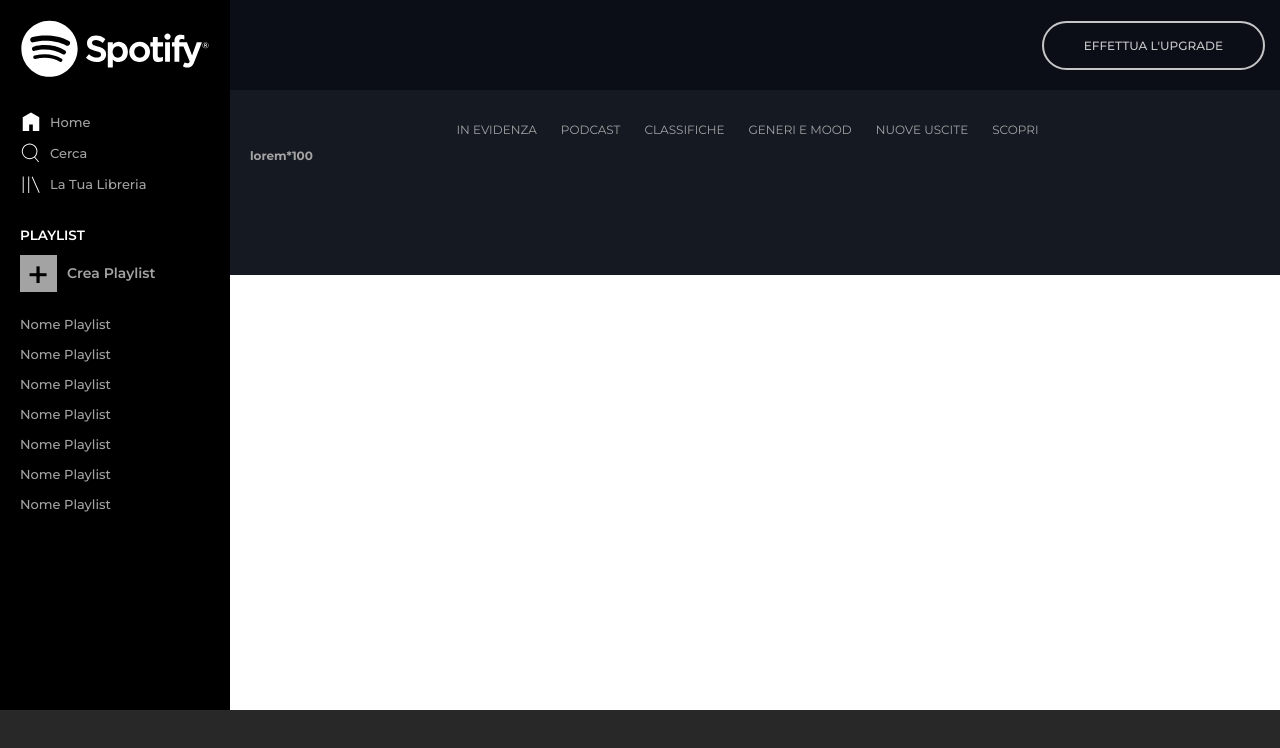
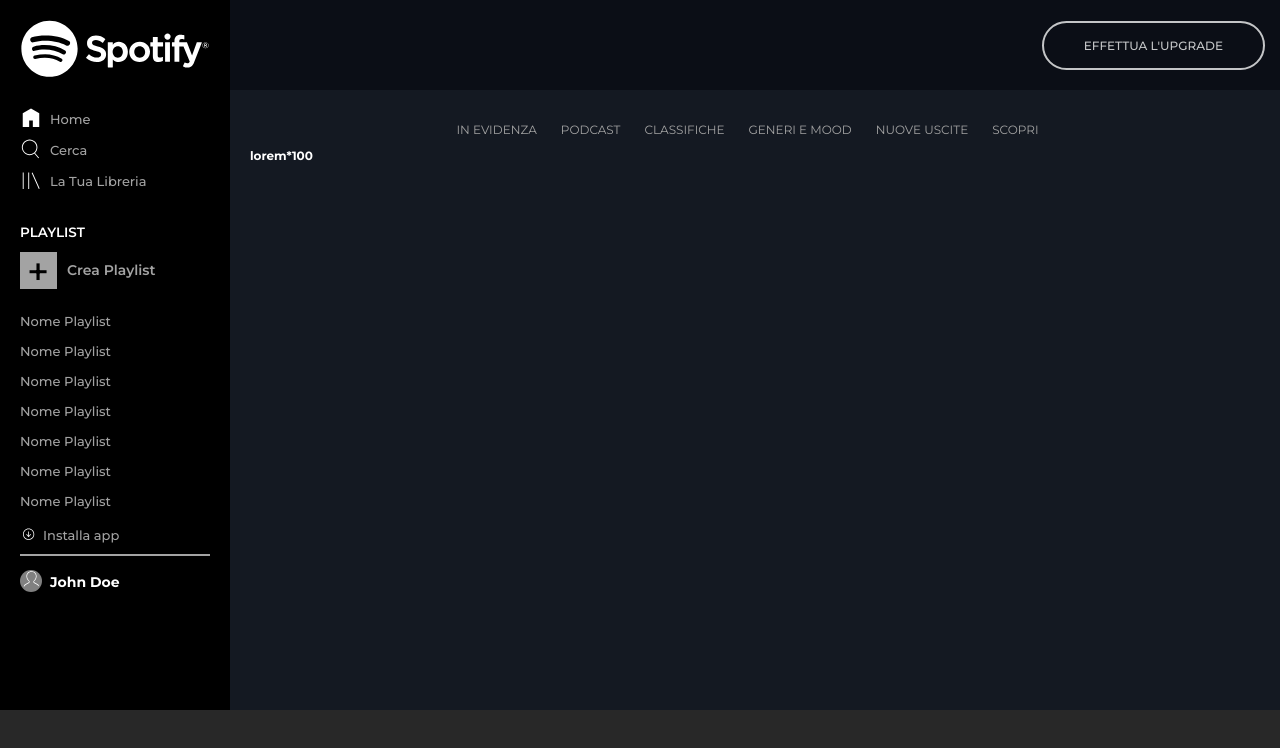
Before and after one commit to Leonardo-Mocchi/html-css-spotifyweb, a plain HTML site: page index.html in a window 1280 px wide. Drawn offline with Linux system fonts and the light colour scheme.

Commit message:
add almost finished left nav bar

```diff
--- a/assets/css/style.css
+++ b/assets/css/style.css
@@ -16,12 +16,10 @@
     --spotify-text-light: #ffffff;
     --spotify-text-soft-light: #a3a3a3;
     --sporify-highlight: #79b229;
+    --spotify-user-bg: #808080;
 }
 
 #debug {
-    main {
-        height: 200vh;
-    }
 
     .col_2 {
         width: calc(100% / 2 -1rem);
@@ -33,11 +31,6 @@
 /* #region utilities */
 
 /* layout */
-
-#nav_content {
-    margin: 20px;
-    margin-bottom: 7px;
-}
 
 #music {
     margin: 22px 35px 22px 20px;
@@ -59,8 +52,14 @@
 
 /* text format */
 
+h1 {
+    color: var(--spotify-text-light);
+}
+
 h2 {
     color: var(--spotify-text-light);
+    font-size: 14px;
+    font-weight: 700;
 }
 
 h3 {
@@ -93,27 +92,39 @@ ul {
     margin-right: 15px;
 }
 
-#nav_buttons {
-    margin-top: 30px;
+.nav_buttons {
     line-height: 24px;
 
-    li {
+    div {
         display: flex;
         height: 31px;
-
-        img {
-            height: 22px;
-            padding-right: 8px;
-            margin-top: 1px;
-        }
-
-        span {
-            text-align: right;
-            font-size: 13px;
-            font-weight: 500;
-        }
     }
 
+    img {
+        height: 22px;
+        width: 22px;
+        margin-right: 8px;
+    }
+
+    #download_icon {
+        width: 15px;
+        height: 23px;
+    }
+
+    #user_icon {
+        background-color: var(--spotify-user-bg);
+        padding: 1px 1.5px 2px 1.5px;
+        border-radius: 100%;
+    }
+
+    span {
+        font-size: 13px;
+        font-weight: 500;
+    }
+}
+
+.main_buttons {
+    margin-top: 30px;
 }
 
 #create_playlist_button {
@@ -136,24 +147,74 @@ ul {
 /* #endregion utilities */
 
 /* #region body */
-/* header {
-    z-index: 100;
-    background-color: var(--spotify-bg-header);
-    height: 90px;
+
+/* nav bar */
+
+#nav_bar {
+    z-index: 200;
+    background-color: var(--spotify-bg-navbar);
+    width: 230px;
     position: fixed;
+    left: 0;
     top: 0;
-    width: 100%;
+    height: calc(100% - 90px);
+    margin-bottom: 90px;
+    overflow-y: auto;
+}
+
+#nav_content {
+    height: calc(100vh - 90px);
+    padding: 20px;
+    padding-bottom: 7px;
+    overflow-y: auto;
     display: flex;
-    justify-content: end;
-    align-items: center;
-} */
+    flex-direction: column;
+}
 
-/* /header */
+#playlists {
+    margin-top: 24px;
+
+    ul {
+        li {
+            margin-bottom: 14px;
+            font-size: 13px;
+            font-weight: 500;
+        }
+    }
+}
+
+#create_playlist {
+    margin-top: 12px;
+    margin-bottom: 24px;
+    display: flex;
+
+    p {
+        margin-left: 10px;
+        align-self: center;
+        font-size: 14px;
+        font-weight: 600;
+    }
+}
+
+#nav_bottom {
+    /* position: absolute;
+    bottom: 90px; */
+    justify-self: flex-end;
+
+    hr {
+        margin-bottom: 14px;
+        width: 190px;
+        border: 0.5px solid;
+    }
+}
+
+/* /nav bar */
 
 main {
-    padding: 0 0 90px 230px;
+    margin: 0 0 90px 230px;
     overflow-y: auto;
     background-color: var(--spotify-bg-main);
+    height: calc(100vh - 90px);
 
     #upgrade_section {
         background-color: var(--spotify-bg-header);
@@ -161,12 +222,13 @@ main {
         height: 90px;
         position: sticky;
         top: 0;
+        right: 0;
         display: flex;
         justify-content: end;
         align-items: center;
     }
 
-    #nav_bar {
+    /*  #nav_bar {
         z-index: 200;
         background-color: var(--spotify-bg-navbar);
         width: 230px;
@@ -175,6 +237,7 @@ main {
         top: 0;
         height: 100%;
         margin-bottom: 90px;
+        overflow-y: auto;
     }
 
     #playlists {
@@ -200,8 +263,16 @@ main {
             font-size: 14px;
             font-weight: 600;
         }
+    }
 
-    }
+    #user {
+        img {
+            height: 22px;
+            background-color: var(--spotify-user-bg);
+            padding: 1px 1.5px 2px 1.5px;
+            border-radius: 100%;
+        }
+    } */
 }
 
 /* /main */
--- a/index.html
+++ b/index.html
@@ -15,20 +15,18 @@
         rel="stylesheet">
 </head>
 
-<body> <!-- id="debug" -->
+<body id="debug"> <!--  -->
 
-
-    <main>
     <nav id="nav_bar">
         <div id="nav_content">
             <img src="./assets/img/logo.svg" alt="">
-                <ul id="nav_buttons">
-                    <li><img src="./assets/img/home.svg" alt="Go to your spotify home page"> <span>Home</span></li>
-                    <li><img src="./assets/img/search.svg" alt="Search for artists, songs, albums or even playlists">
+            <div class="nav_buttons main_buttons">
+                <div><img src="./assets/img/home.svg" alt="Go to your spotify home page"> <span>Home</span></div>
+                <div><img src="./assets/img/search.svg" alt="Search for artists, songs, albums or even playlists">
                     <span>Cerca</span>
-                    </li>
-                    <li><img src="./assets/img/libreria.svg" alt="Your library"> <span>La Tua Libreria</span></li>
-                </ul>
+                </div>
+                <div><img src="./assets/img/libreria.svg" alt="Your library"> <span>La Tua Libreria</span></div>
+            </div>
             <div id="playlists">
                 <h3>PLAYLIST</h3>
                 <div id="create_playlist">
@@ -47,9 +45,25 @@
                     <li>Nome Playlist</li>
                 </ul>
             </div>
+            <div id="nav_bottom">
+                <div class="nav_buttons">
+                    <div>
+                        <img id="download_icon" src="./assets/img/download.svg" alt=""> <span>Installa app</span>
+                    </div>
+
+                </div>
+                <hr>
+                <div class="nav_buttons">
+                    <div><img id="user_icon" src="./assets/img/profile.svg" alt="">
+                        <h2>John Doe</h2>
+                    </div>
+                </div>
+
+            </div>
         </div>
     </nav>
 
+    <main>
         <div id="upgrade_section">
             <div class="upgrade">EFFETTUA L'UPGRADE</div>
         </div>
```
Lines whose indentation alone changed are shown as unchanged.
